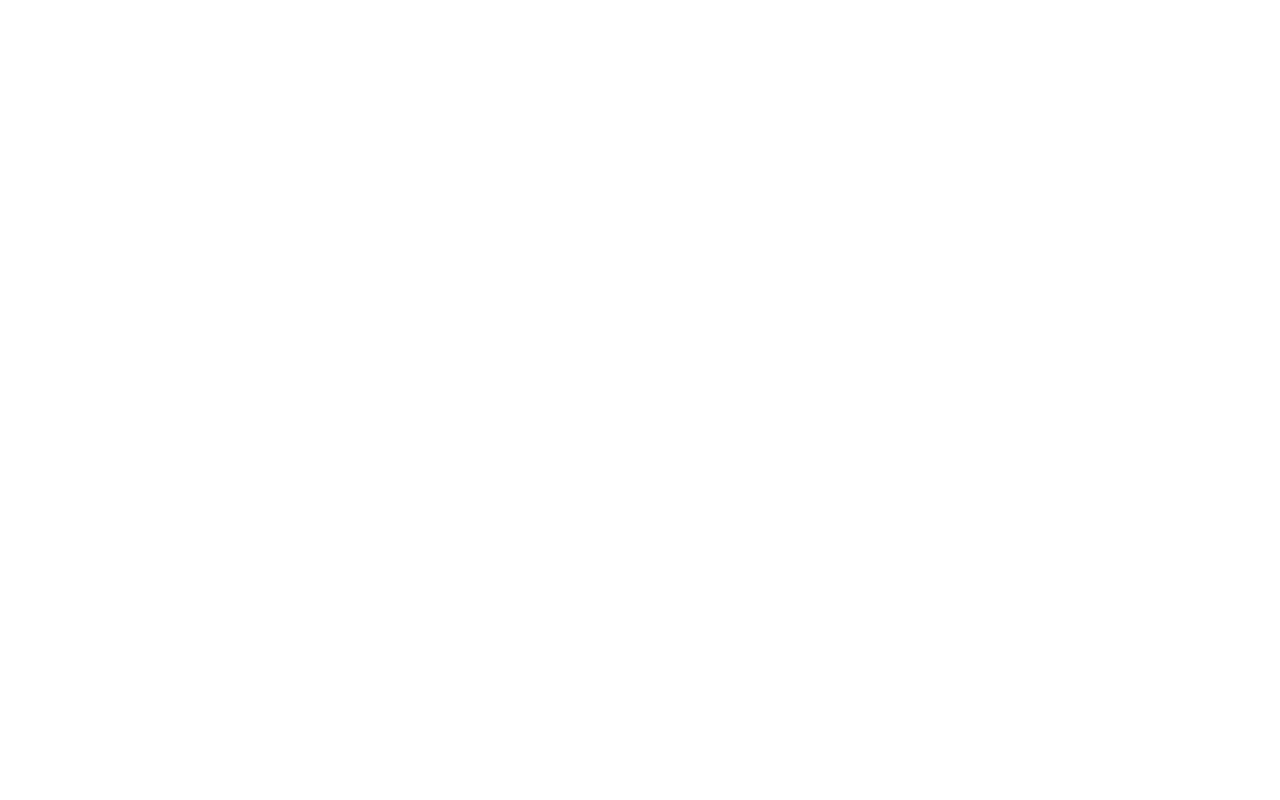
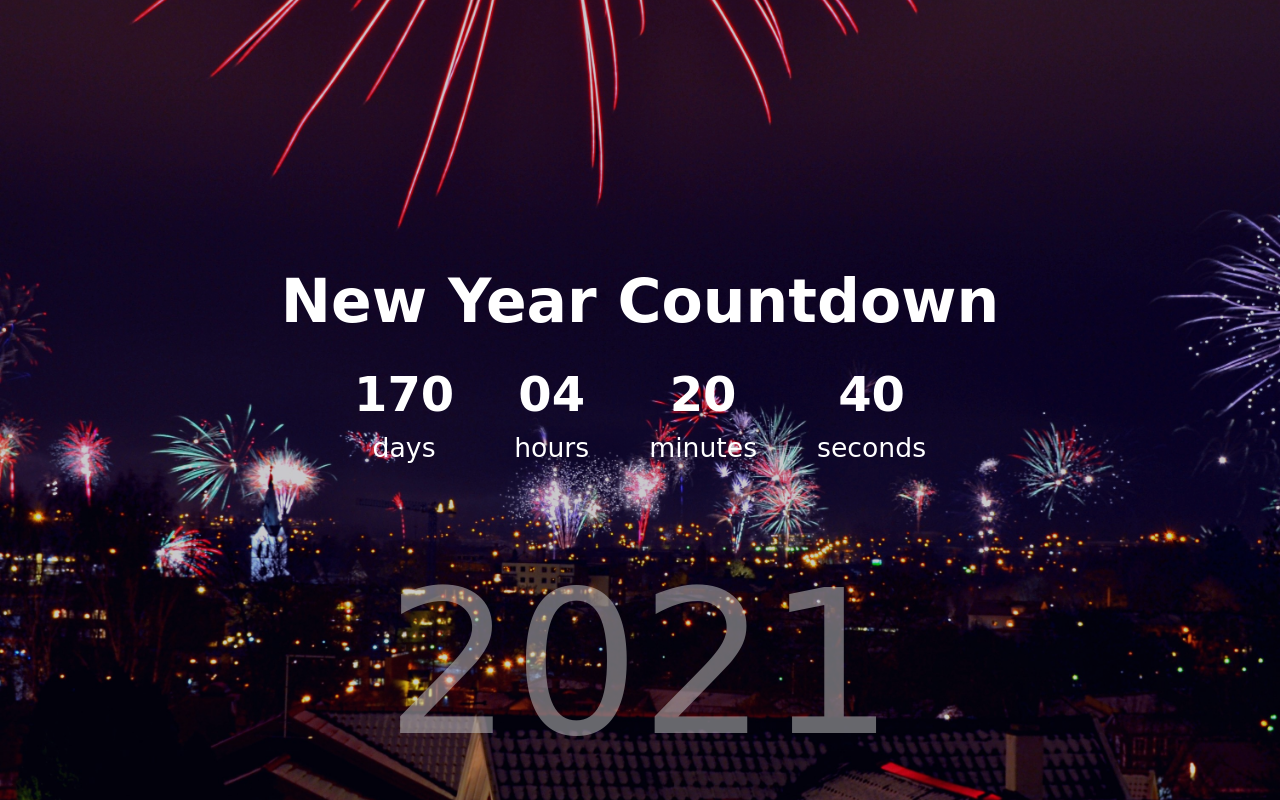
Before and after one commit to Brenda-M/NewYears-Countdown-Clock, a plain HTML site: page index.html in a window 1280 px wide. Drawn offline with Linux system fonts and the light colour scheme; a web font is replaced by a local one.

Commit message:
complete new years countdown clock

```diff
--- a/css/syles.css
+++ b/css/syles.css
@@ -0,0 +1,89 @@
+@import url('https://fonts.googleapis.com/css2?family=Grenze+Gotisch&display=swap');
+
+*{
+  box-sizing: border-box;
+}
+
+body{
+  background-image: url('../img/art-celebration-city-color-399610.jpg');
+  background-repeat: no-repeat;
+  background-size: cover;
+  background-position: center center;
+  height: 100vh;
+  color: #fff;
+  font-family: 'Grenze Gotisch', cursive;
+  display: flex;
+  flex-direction: column;
+  align-items: center;
+  justify-content: center;
+  text-align: center;
+  margin:0;
+  overflow:hidden;
+}
+
+/* overlay */
+
+body::before{
+  content:'';
+  position:absolute;
+  top:0;
+  left:0;
+  width: 100%;
+  height: 100%;
+  background-color: rgba(0, 0, 0, 0.2);
+}
+
+body * {
+  z-index: 1;
+}
+
+h1{
+  font-size: 60px;
+  margin: -80px 0 40px;
+}
+
+.countdown{
+  display: none;
+  transform: scale(2);
+}
+
+.time{
+  display:flex;
+  flex-direction: column;
+  align-items: center;
+  justify-content: center;
+  margin:15px;
+}
+
+.time h2{
+  margin: 0 0 5px;
+}
+
+.year{
+  font-size:200px;
+  z-index: -1;
+  opacity: 0.5;
+  position: absolute;
+  bottom:20px;
+  left:50%;
+  transform: translate(-50%)
+}
+
+@media(max-width: 500px){
+  h1{
+    font-size:45px;
+  }
+
+  .time{
+    margin:5px;
+  }
+
+  .time h2{
+    font-size:12px;
+    margin:0;
+  }
+
+  .time small{
+    font-size: 10px;
+  }
+}
--- a/index.html
+++ b/index.html
@@ -3,9 +3,33 @@
 <head>
     <meta charset="UTF-8">
     <meta name="viewport" content="width=device-width, initial-scale=1.0">
+    <link rel="stylesheet" href="css/syles.css">
     <title>NewYears Countdown Clock</title>
 </head>
 <body>
+    <div id="year" class="year"></div>
+    <h1>New Year Countdown</h1>
+    <div id="countdown" class="countdown">
+        <div class="time">
+            <h2 id="days">00</h2>
+            <small>days</small>
+        </div>
+        <div class="time">
+            <h2 id="hours">00</h2>
+            <small>hours</small>
+        </div>
+        <div class="time">
+            <h2 id="minutes">00</h2>
+            <small>minutes</small>
+        </div>
+        <div class="time">
+            <h2 id="seconds">00</h2>
+            <small>seconds</small>
+        </div>
+    </div>
 
+    <img src="img/spinner.gif" alt="Loading..." class="loading" id="loading">
+
+    <script src="js/script.js"></script>
 </body>
 </html>
--- /dev/null
+++ b/js/script.js
@@ -0,0 +1,35 @@
+const days = document.getElementById('days');
+const hours = document.getElementById('hours');
+const minutes = document.getElementById('minutes');
+const seconds = document.getElementById('seconds');
+const countdown = document.getElementById('countdown');
+const year = document.getElementById('year');
+const loading = document.getElementById('loading');
+
+const currentYear = new Date().getFullYear();
+const newYearTime = new Date(`January 01 ${currentYear + 1} 00:00:00`);
+
+
+year.innerHTML = currentYear + 1;
+
+function updateCountDown(){
+  const currentTime = new Date();
+  const diff = newYearTime - currentTime; //finding the number of millseconds till the next year.
+  const d = Math.floor(diff / 1000 / 60 / 60 / 24);
+  const h = Math.floor(diff / 1000 / 60 / 60) % 24;
+  const m = Math.floor(diff / 1000 / 60 ) % 60;
+  const s = Math.floor(diff / 1000 ) % 60;
+  console.log(s)
+  days.innerHTML = d;
+  hours.innerHTML = h < 10 ? '0' + h : h;
+  minutes.innerHTML = m < 10 ? '0' + m : m;
+  seconds.innerHTML = s < 10 ? '0' + s : s;
+}
+
+setInterval(updateCountDown, 1000);
+
+// spinner
+setTimeout(() =>{
+  loading.remove();
+  countdown.style.display ='flex';
+}, 1000);
```
Also changed, not shown: img/756(1).gif (added), img/756.gif (added), img/832.gif (added), img/People-celebrating-new-year-fireworks.jpg (added), img/art-celebration-city-color-399610.jpg (added), img/spinner.gif (added).
